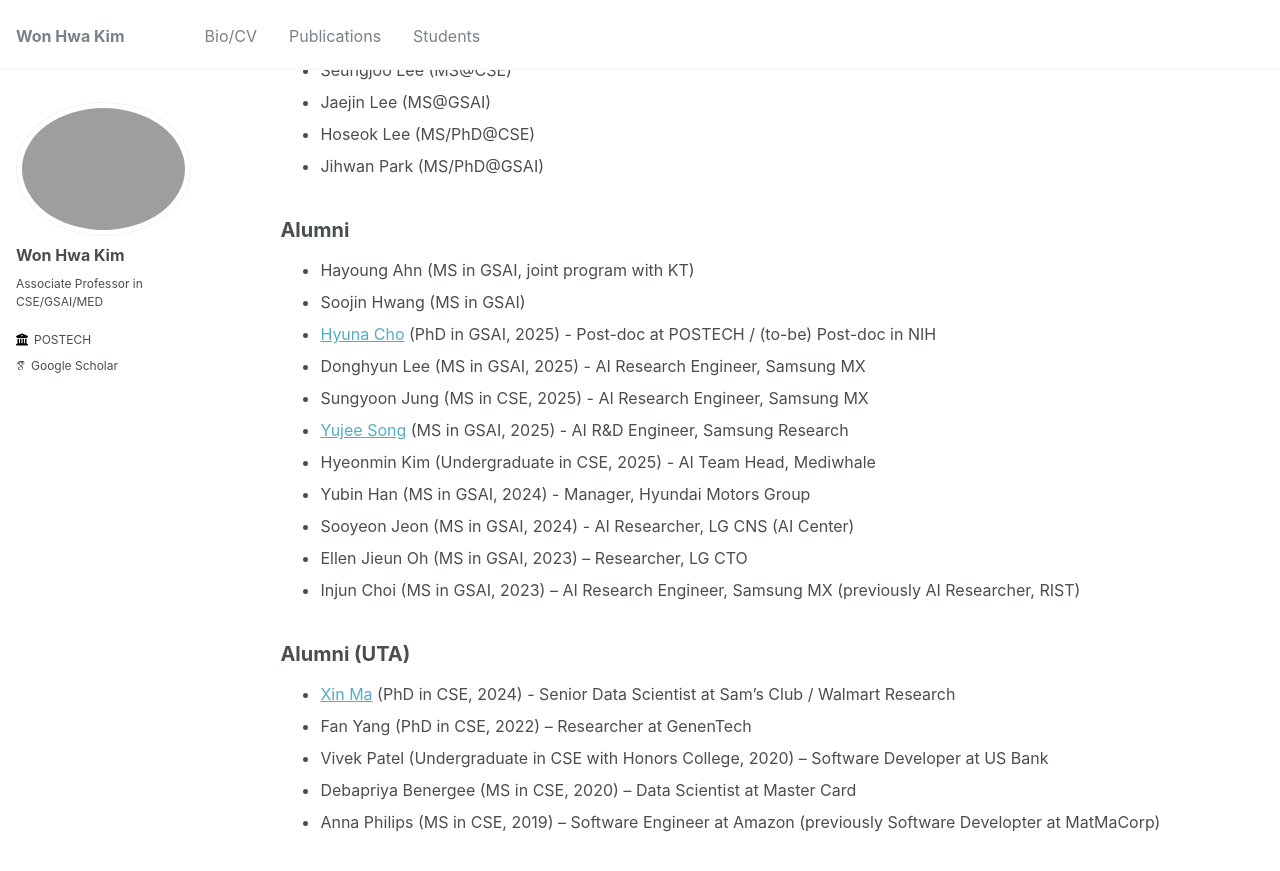
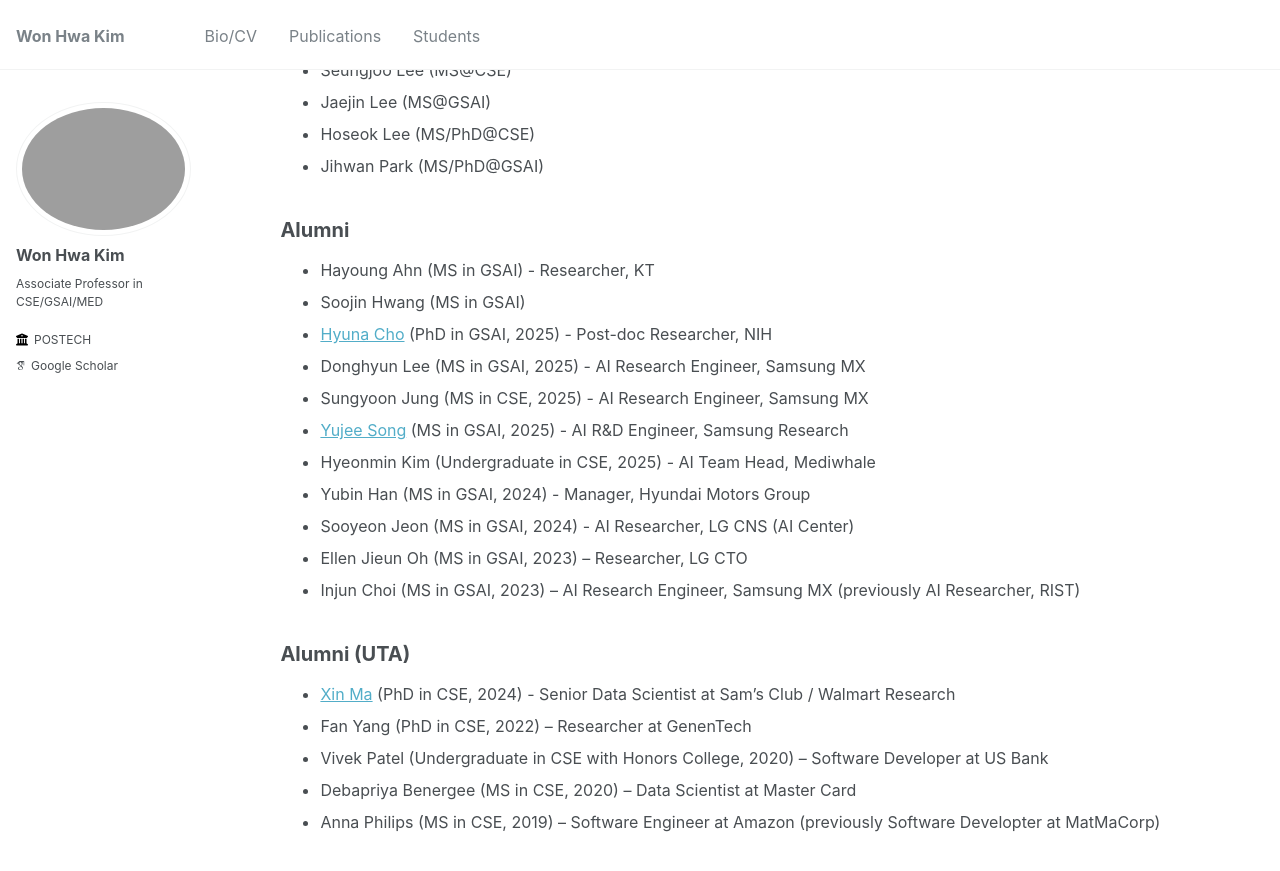
Before and after one commit to wwplato/wwplato.github.io, a Jekyll site: the page built from _pages/students.md, in a window 1280 px wide and 900 px high, scrolled down 477 px. Shown: the top 871 px of the window. Built offline with Jekyll 4.4.1, drawn with Linux system fonts in a browser that asks for light colours; some web fonts are replaced.

Commit message:
Update students.md

```diff
--- a/_pages/students.md
+++ b/_pages/students.md
@@ -25,9 +25,9 @@ Students
 
 Alumni
 ----
-* Hayoung Ahn (MS in GSAI, joint program with KT)
+* Hayoung Ahn (MS in GSAI) - Researcher, KT
 * Soojin Hwang (MS in GSAI)
-* [Hyuna Cho](http://sites.google.com/view/hyunacho "Hyuna Cho") (PhD in GSAI, 2025) - Post-doc at POSTECH / (to-be) Post-doc in NIH
+* [Hyuna Cho](http://sites.google.com/view/hyunacho "Hyuna Cho") (PhD in GSAI, 2025) - Post-doc Researcher, NIH
 * Donghyun Lee (MS in GSAI, 2025) - AI Research Engineer, Samsung MX
 * Sungyoon Jung (MS in CSE, 2025) - AI Research Engineer, Samsung MX
 * [Yujee Song](https://jardindelsol.github.io "Yujee Song") (MS in GSAI, 2025) - AI R&D Engineer, Samsung Research
```
